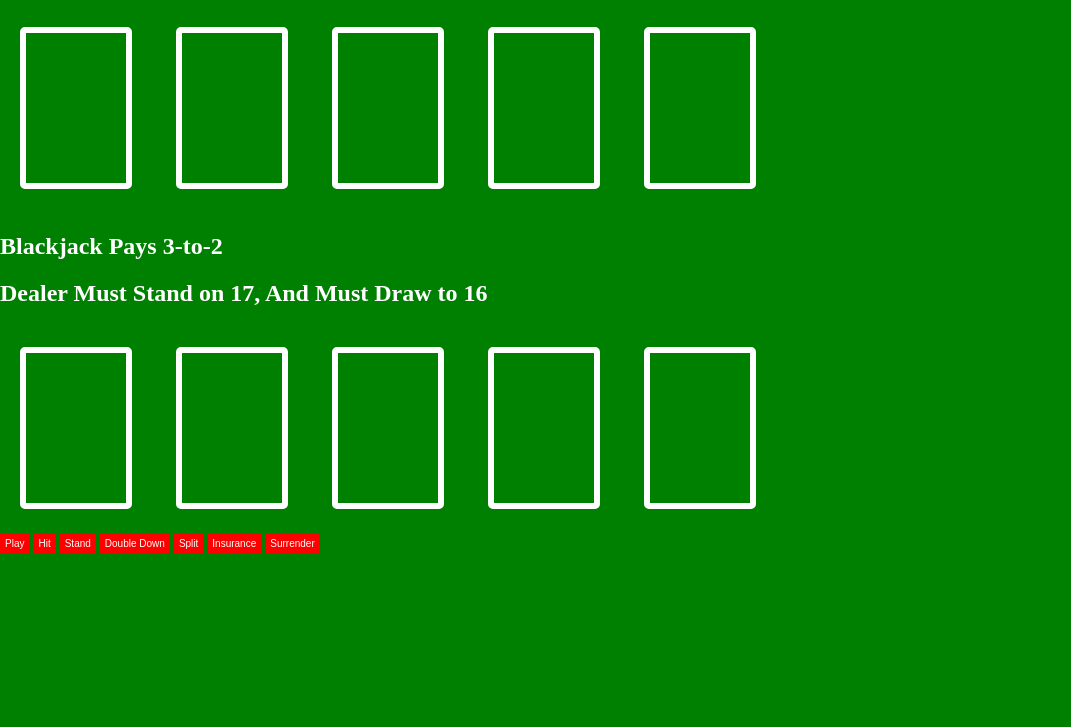
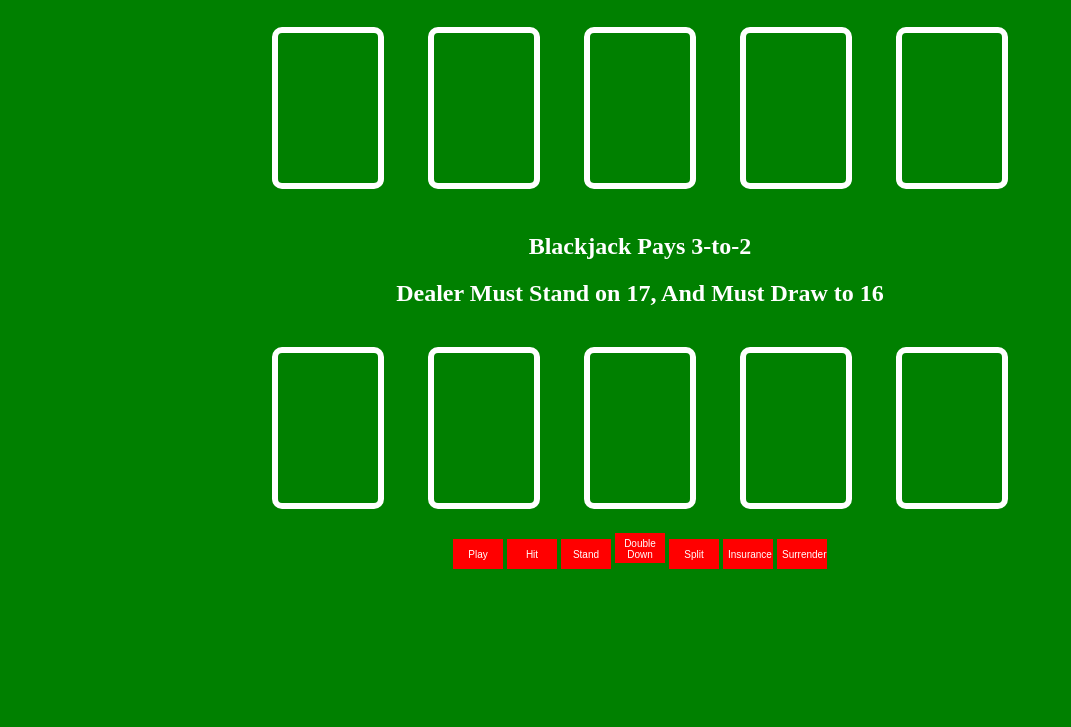
Before and after one commit to JustinCotton/blackjack, a plain HTML site: page index.html in a window 1280 px wide. Shown: the part 73-800 px from the top of the page, without its empty margins (0-1071 px from the left). Drawn offline with Linux system fonts and the light colour scheme.

Commit message:
Adjusted layout

```diff
--- a/style.css
+++ b/style.css
@@ -2,6 +2,7 @@ body {
     background: green;
     color: white;
     margin: 0 auto;
+    text-align: center;
 }
 
 button {
@@ -10,11 +11,13 @@ button {
     color: white;
     background-color: red;
     font-size: 10px;
+    width: 50px;
+    height: 30px;
 }
 
 .cardSpot {
     border: 6px solid white;
-    border-radius: 5px;
+    border-radius: 10px;
     margin: 20px;
     height: 150px;
     width: 100px;
```
